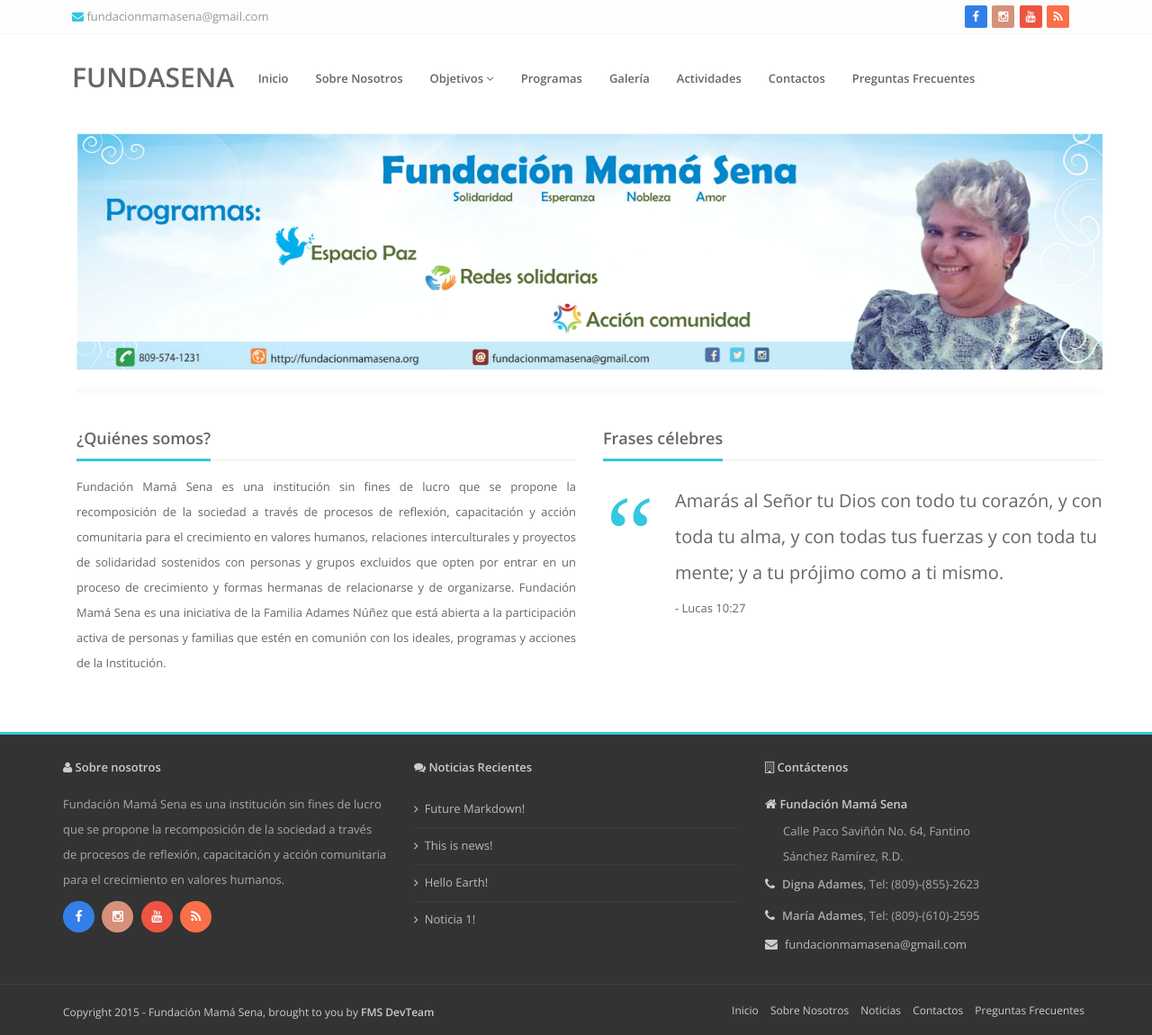
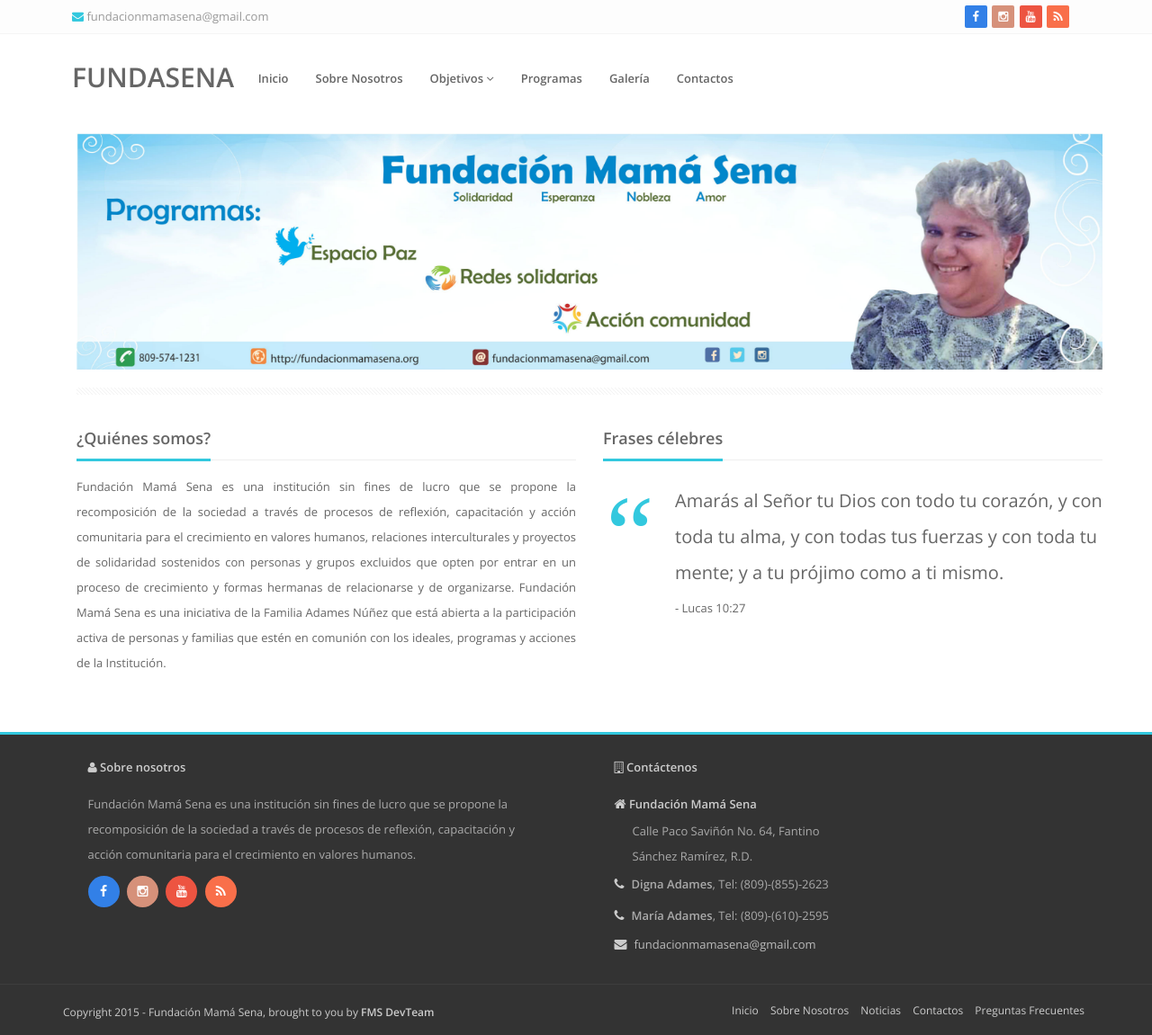
Before and after one commit to wovalle/fundasena.org, a Jekyll site: the page built from index.html, in a window 1280 px wide. Shown: the whole page at 90% size. Built offline with Jekyll 4.4.1, drawn with Linux system fonts in a browser that asks for light colours.

Commit message:
Mixed fixes

```diff
--- a/_includes/footer.html
+++ b/_includes/footer.html
@@ -2,7 +2,7 @@
         <!-- Container -->
         <div class="container">
           <div class="row">
-            <div class="col-md-4 col-sm-4">
+            <div class="col-md-6 col-sm-12">
               <!-- Foot Item -->
               <div class="foot-item">
                 <!-- Heading -->
@@ -17,23 +17,23 @@
                 </div>
               </div>
             </div>
-            <div class="col-md-4 col-sm-4">
+            <!-- <div class="col-md-4 col-sm-4"> -->
               <!-- Foot Item -->
-              <div class="foot-item">
+              <!-- <div class="foot-item"> -->
                 <!-- Heading -->
-                <h5 class="bold"><i class="fa fa-comments"></i>  Noticias Recientes</h5>
+                <!-- <h5 class="bold"><i class="fa fa-comments"></i>  Noticias Recientes</h5> -->
                 <!-- Foot Item Content -->
-                <div class="foot-item-content">
-                  <ul class="list-unstyled">
-                  {% for post in site.posts limit: 5 %}
+                <!-- <div class="foot-item-content"> -->
+                  <!-- <ul class="list-unstyled"> -->
+                  <!-- {% for post in site.posts limit: 5 %} -->
                     <!-- Link -->
-                    <li><a href="{{site.baseurl}}{{post.url}}">{{post.title}}</a></li>
-                  {% endfor %}
-                  </ul>
-                </div>
-              </div>
-            </div>
-            <div class="col-md-4 col-sm-4">
+                    <!-- <li><a href="{{site.baseurl}}{{post.url}}">{{post.title}}</a></li> -->
+                  <!-- {% endfor %} -->
+                  <!-- </ul> -->
+                <!-- </div> -->
+              <!-- </div> -->
+            <!-- </div> -->
+            <div class="col-md-6 col-sm-12">
               <!-- Foot Item -->
               <div class="foot-item">
                     <!-- Heading -->
--- a/_includes/header.html
+++ b/_includes/header.html
@@ -59,9 +59,9 @@
                   </li>
                   <li><a href="{{site.baseurl}}/programas.html">Programas</a></li>
                   <li><a href="{{site.baseurl}}/galeria.html">Galería</a></li>
-                  <li><a href="{{site.baseurl}}/actividades.html">Actividades</a></li>
+                  <!-- <li><a href="{{site.baseurl}}/actividades.html">Actividades</a></li> -->
                   <li><a href="{{site.baseurl}}/contactos.html">Contactos</a></li>
-                  <li><a href="{{site.baseurl}}/preguntas.html">Preguntas Frecuentes</a>
+                  <!-- <li><a href="{{site.baseurl}}/preguntas.html">Preguntas Frecuentes</a> -->
                 </ul>
               </div>
               <!-- Navigation ends -->
--- a/css/custom.css
+++ b/css/custom.css
@@ -1,6 +1,11 @@
-/* Your CSS codes here */
-
 #iframe-brochure{
 	width: 100%;
 	height: 800px;
 }
+
+.image-gallery img{
+	width: 180px;
+	height: 180px;
+  	margin: 30px 0 0 0;
+  	cursor: pointer;
+}
```
Also changed, not shown: _posts/2015-08-28-noticia-1.markdown (deleted, +0 -25 lines), _posts/2015-08-29-hello-earth.markdown (deleted, +0 -25 lines), _posts/2015-08-31-this-is-news.markdown (deleted, +0 -25 lines), _posts/2015-09-28-future-post.markdown (deleted, +0 -25 lines), programas.html (added, +16 -0 lines).
